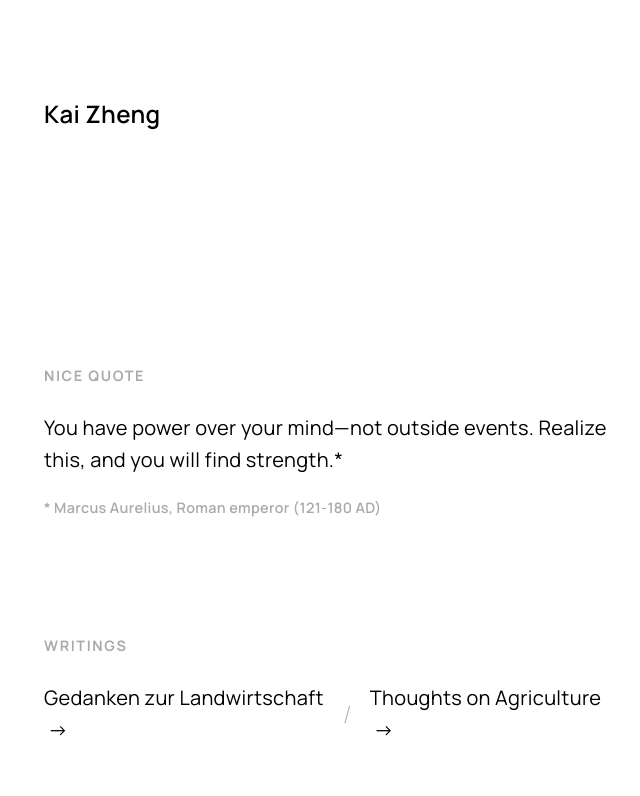
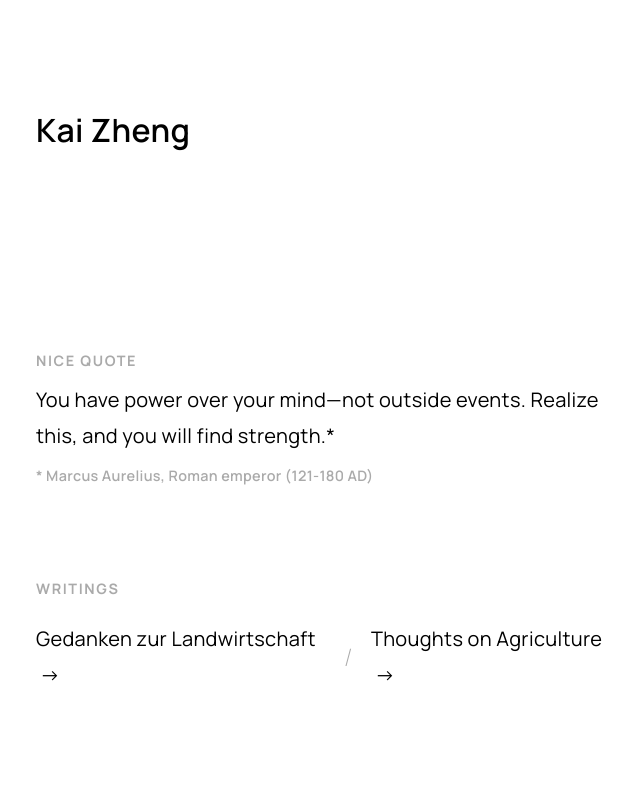
Before and after one commit to kaizhengde/kaizhengde, a React (Vite) app: page / in a window 1280 px wide. Shown: the top 796 px of the page, without its empty margins (314-954 px from the left). Built offline with nearby package versions, Linux system fonts and the light colour scheme.

Commit message:
font improvements

```diff
--- a/src/components/item/item.module.css
+++ b/src/components/item/item.module.css
@@ -9,8 +9,8 @@
 
 .arrowItem
 {
-  margin: 0;
-  padding: 0;
+  margin-top: 10px;
+  margin-bottom: 10px;
 }
 
 .arrowItem:after
--- a/src/css/fonts.css
+++ b/src/css/fonts.css
@@ -67,18 +67,18 @@
 
   --kai-font-size-h1: 5rem;
   --kai-font-size-h2: 3rem;
-  --kai-font-size-h3: 1.5rem;
-  --kai-font-size-h4: 1.25rem;
+  --kai-font-size-h3: 2rem;
+  --kai-font-size-h4: 1.4rem;
   --kai-font-size-h5: 0.9rem;
   --kai-font-size-paragraph: 1.25rem;
   --kai-font-size-footnote: 0.9rem;
 
-  --kai-line-height-h1: 8rem;
-  --kai-line-height-h2: 5rem;
-  --kai-line-height-h3: 4rem;
-  --kai-line-height-h4: 2.5rem;
-  --kai-line-height-h5: 1.5rem;
-  --kai-line-height-paragraph: 2rem;
+  --kai-line-height-h1: 6.5rem;
+  --kai-line-height-h2: 3.75rem;
+  --kai-line-height-h3: 2.5rem;
+  --kai-line-height-h4: 2rem;
+  --kai-line-height-h5: 1.4rem;
+  --kai-line-height-paragraph: 2.25rem;
   --kai-line-height-footnote: 1.5rem;
 
   --kai-font-weight-extra-light: 200;
--- a/src/index.css
+++ b/src/index.css
@@ -4,6 +4,8 @@
 *
 {
   box-sizing: border-box;
+  margin: 0;
+  padding: 0;
 }
 
 body
@@ -20,6 +22,8 @@ h1
   font-weight: var(--kai-font-weight-semi-bold);
   color: var(--kai-black);
   letter-spacing: 0.02rem;
+  margin-top: 60px;
+  margin-bottom: 20px;
 }
 
 h2
@@ -29,6 +33,8 @@ h2
   font-weight: var(--kai-font-weight-semi-bold);
   color: var(--kai-black);
   letter-spacing: 0.02rem;
+  margin-top: 60px;
+  margin-bottom: 20px;
 }
 
 h3
@@ -38,6 +44,8 @@ h3
   font-weight: var(--kai-font-weight-semi-bold);
   color: var(--kai-black);
   letter-spacing: 0.02rem;
+  margin-top: 60px;
+  margin-bottom: 20px;
 }
 
 h4
@@ -47,6 +55,8 @@ h4
   font-weight: var(--kai-font-weight-semi-bold);
   color: var(--kai-black);
   letter-spacing: 0.02rem;
+  margin-top: 60px;
+  margin-bottom: 20px;
 }
 
 h5
@@ -57,6 +67,8 @@ h5
   color: var(--kai-darkgrey);
   text-transform: uppercase;
   letter-spacing: 0.1rem;
+  margin-top: 10px;
+  margin-bottom: 10px;
 }
 
 p
@@ -66,7 +78,8 @@ p
   font-weight: var(--kai-font-weight-normal);
   color: var(--kai-black);
   letter-spacing: 0.02rem;
-  margin: 20px 0;
+  margin-top: 10px;
+  margin-bottom: 10px;
 }
 
 li
@@ -76,7 +89,8 @@ li
   font-weight: var(--kai-font-weight-normal);
   color: var(--kai-black);
   letter-spacing: 0.02rem;
-  margin: 20px 0;
+  margin-top: 10px;
+  margin-bottom: 10px;
 }
 
 a
```
